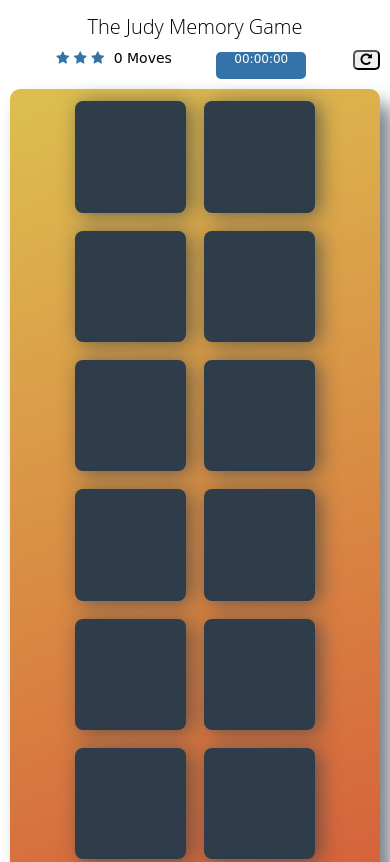
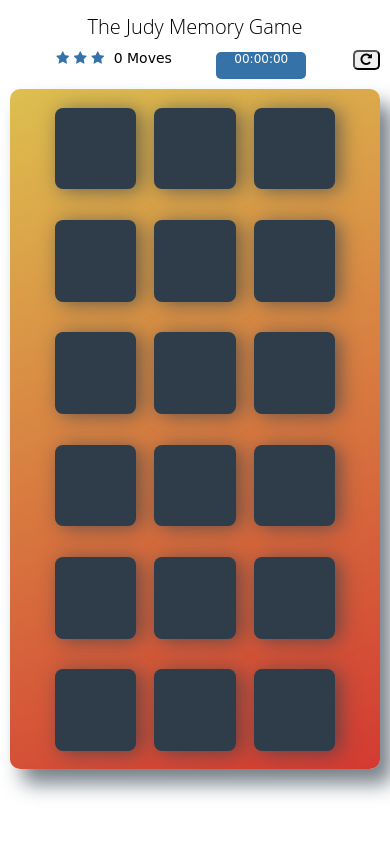
Before and after one commit to mroswell/judymatch.com, a plain HTML site: page index.html in a window 390 px wide. Shown: the top 862 px of the page. Drawn offline with Linux system fonts and the light colour scheme; grey boxes are pictures that could not be loaded; a web font is replaced by a local one.

Commit message:
Update mobile portrait layout to 4 cards across
Changed small mobile screens to display 4 cards per row instead of 3

```diff
--- a/css/app.css
+++ b/css/app.css
@@ -110,8 +110,8 @@ h1 {
 
 @media (max-width: 480px) {
     .deck .card {
-        height: calc((100vw - 32px) / 3 - 8px);
-        width: calc((100vw - 32px) / 3 - 8px);
+        height: calc((100vw - 32px) / 4 - 8px);
+        width: calc((100vw - 32px) / 4 - 8px);
     }
 }
 
```
Also changed, not shown: images/60/17d21587-cef8-4e16-9edc-dc2b03a5a81e.jpeg (added), images/60/486941730_1040759884755118_3345193618607108451_n.jpeg (added), images/60/78eb4b8d-4250-48fa-8dee-5b185fe5a5fa.jpeg (added), images/60/FullSizeRender.jpg (added), images/60/IMG_0087.jpeg (added), images/60/b9271e1e-ec08-4350-af87-c11f6fe435d6.jpeg (added), images/60/d609989b-da7e-4b84-9b95-8855d191c50b.jpeg (added), 12 other files.
